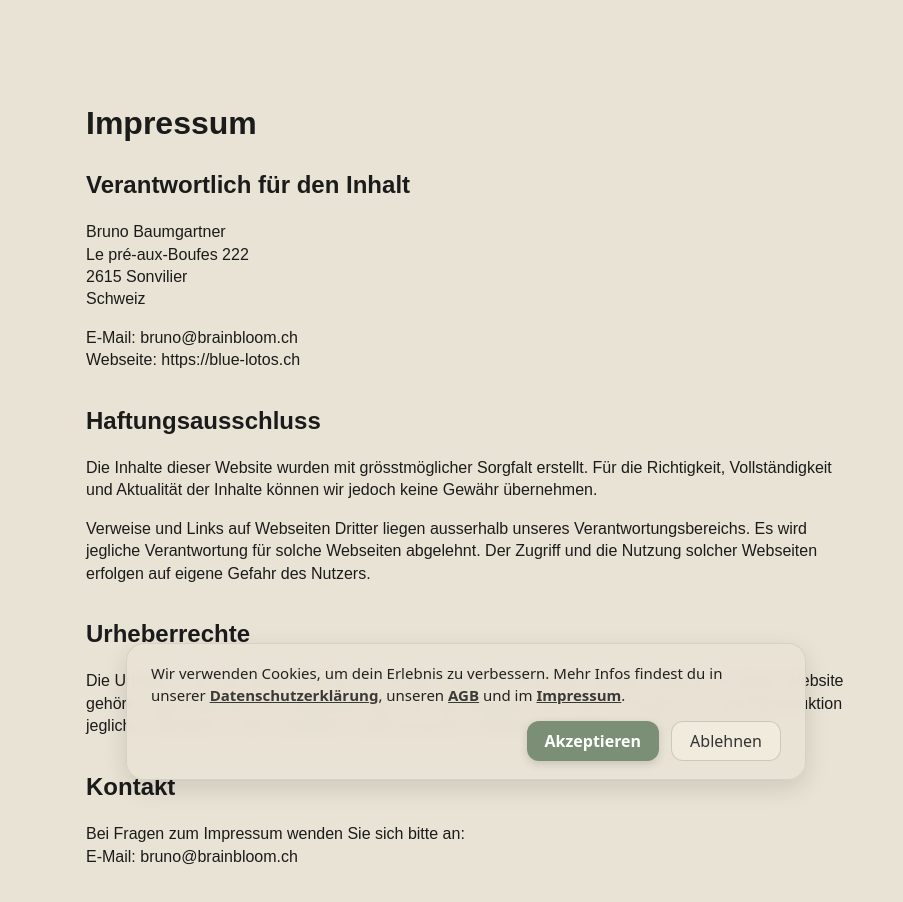
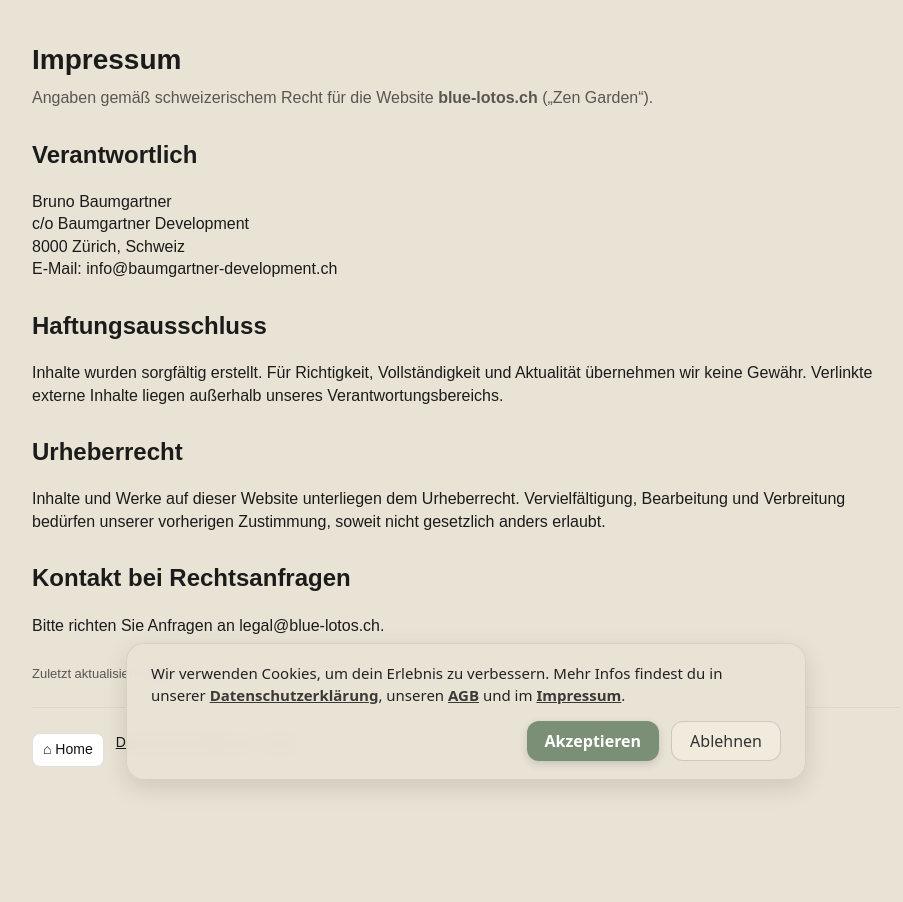
Before and after one commit to BrunoBaumgartner78/zen, a Next.js app: page /impressum in a window 1280 px wide. Shown: the top 902 px of the page, without its empty margins (174-1077 px from the left). After the commit the page ends 840 px from the top, so only its background shows below. Built offline with nearby package versions, Linux system fonts and the light colour scheme; no server answers; a web font is replaced by a local one.

Commit message:
impressum

```diff
--- a/src/app/impressum/page.tsx
+++ b/src/app/impressum/page.tsx
@@ -1,52 +1,80 @@
 // src/app/impressum/page.tsx
+import type { Metadata } from "next"
+import Link from "next/link"
+
+export const metadata: Metadata = {
+  title: "Impressum",
+  description: "Impressum für blue-lotos.ch (Zen Garden).",
+}
+
+// explizit statisch rendern
+export const dynamic = "force-static"
+
 export default function ImpressumPage() {
   return (
-    <main style={{ maxWidth: 800, margin: "60px auto", padding: 20 }}>
-      <h1>Impressum</h1>
+    <main style={{ maxWidth: 900, margin: "40px auto", padding: "0 16px" }}>
+      <h1 style={{ fontSize: 28, marginBottom: 8 }}>Impressum</h1>
+      <p style={{ opacity: 0.7, marginTop: 0 }}>
+        Angaben gemäß schweizerischem Recht für die Website <strong>blue-lotos.ch</strong> („Zen Garden“).
+      </p>
 
-      <section style={{ marginBottom: 32 }}>
-        <h2>Verantwortlich für den Inhalt</h2>
+      <h2 style={{ marginTop: 28 }}>Verantwortlich</h2>
       <p>
         Bruno Baumgartner<br />
-          Le pré-aux-Boufes 222<br />
-          2615 Sonvilier<br />
-          Schweiz
+        c/o Baumgartner Development<br />
+        8000 Zürich, Schweiz<br />
+        E-Mail:{" "}
+        <a href="mailto:info@baumgartner-development.ch">
+          info@baumgartner-development.ch
+        </a>
       </p>
+
+      <h2 style={{ marginTop: 28 }}>Haftungsausschluss</h2>
       <p>
-          E-Mail: <a href="mailto:bruno@brainbloom.ch">bruno@brainbloom.ch</a><br />
-          Webseite: <a href="https://blue-lotos.ch" target="_blank" rel="noopener noreferrer">https://blue-lotos.ch</a>
+        Inhalte wurden sorgfältig erstellt. Für Richtigkeit, Vollständigkeit und Aktualität übernehmen wir keine Gewähr.
+        Verlinkte externe Inhalte liegen außerhalb unseres Verantwortungsbereichs.
       </p>
-      </section>
 
-      <section style={{ marginBottom: 32 }}>
-        <h2>Haftungsausschluss</h2>
+      <h2 style={{ marginTop: 28 }}>Urheberrecht</h2>
       <p>
-          Die Inhalte dieser Website wurden mit grösstmöglicher Sorgfalt erstellt.
-          Für die Richtigkeit, Vollständigkeit und Aktualität der Inhalte können wir jedoch keine Gewähr übernehmen.
+        Inhalte und Werke auf dieser Website unterliegen dem Urheberrecht. Vervielfältigung, Bearbeitung und Verbreitung
+        bedürfen unserer vorherigen Zustimmung, soweit nicht gesetzlich anders erlaubt.
       </p>
+
+      <h2 style={{ marginTop: 28 }}>Kontakt bei Rechtsanfragen</h2>
       <p>
-          Verweise und Links auf Webseiten Dritter liegen ausserhalb unseres Verantwortungsbereichs.
-          Es wird jegliche Verantwortung für solche Webseiten abgelehnt.
-          Der Zugriff und die Nutzung solcher Webseiten erfolgen auf eigene Gefahr des Nutzers.
+        Bitte richten Sie Anfragen an{" "}
+        <a href="mailto:legal@blue-lotos.ch">legal@blue-lotos.ch</a>.
       </p>
-      </section>
 
-      <section style={{ marginBottom: 32 }}>
-        <h2>Urheberrechte</h2>
-        <p>
-          Die Urheber- und alle anderen Rechte an Inhalten, Bildern, Fotos oder anderen Dateien
-          auf dieser Website gehören ausschliesslich dem Betreiber oder den speziell genannten Rechteinhabern.
-          Für die Reproduktion jeglicher Elemente ist die schriftliche Zustimmung der Urheberrechtsträger im Voraus einzuholen.
+      <p style={{ marginTop: 28, fontSize: 13, opacity: 0.7 }}>
+        Zuletzt aktualisiert: {new Date().toISOString().slice(0, 10)}
       </p>
-      </section>
 
-      <section style={{ marginBottom: 32 }}>
-        <h2>Kontakt</h2>
-        <p>
-          Bei Fragen zum Impressum wenden Sie sich bitte an:<br />
-          E-Mail: <a href="mailto:bruno@brainbloom.ch">bruno@brainbloom.ch</a>
-        </p>
-      </section>
+      <hr style={{ margin: "24px 0", opacity: 0.15 }} />
+
+      <nav style={{ display: "flex", gap: 12, flexWrap: "wrap" }}>
+        <Link
+          href="/"
+          style={{
+            padding: "6px 10px",
+            borderRadius: 8,
+            border: "1px solid rgba(0,0,0,.12)",
+            background: "#fff",
+            color: "#111",
+            textDecoration: "none",
+            fontSize: 14,
+          }}
+        >
+          ⌂ Home
+        </Link>
+        <Link href="/datenschutz" style={{ textDecoration: "underline", fontSize: 14 }}>
+          Datenschutzerklärung
+        </Link>
+        <Link href="/agb" style={{ textDecoration: "underline", fontSize: 14 }}>
+          AGB
+        </Link>
+      </nav>
     </main>
   )
 }
```
Lines whose indentation alone changed are shown as unchanged.
